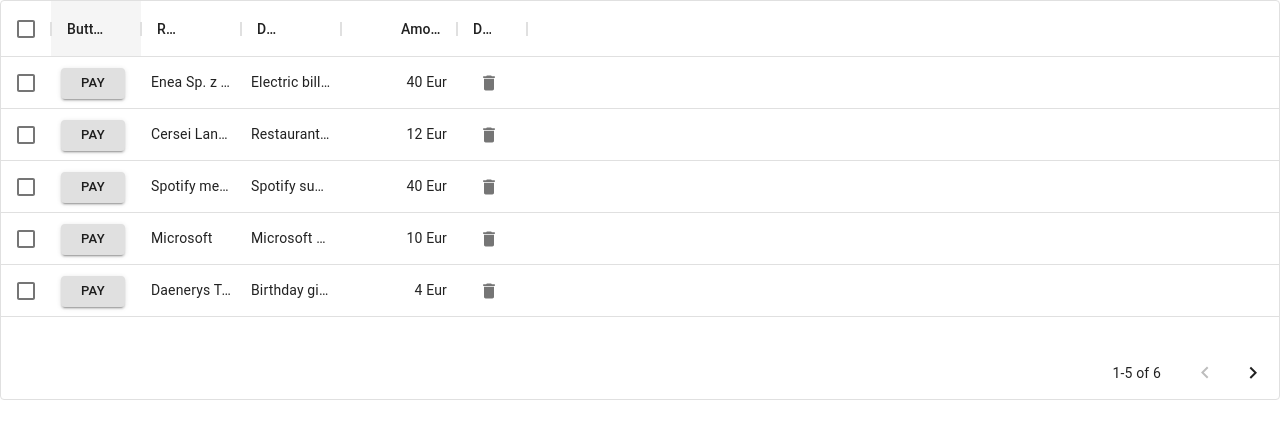
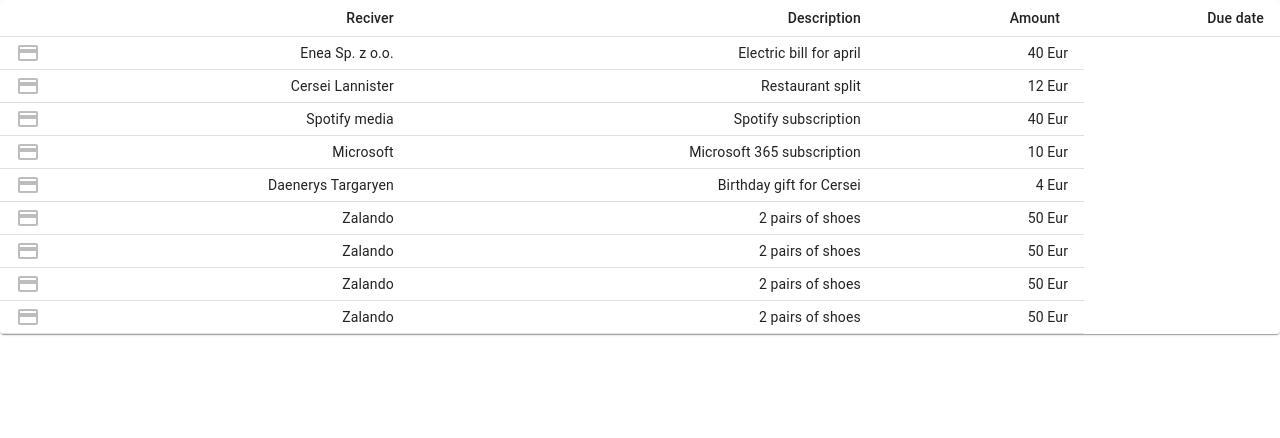
Before and after one commit to aznigft/topay, a React (Create React App) app: page / in a window 1280 px wide. Shown: the top 438 px of the page. Built offline with nearby package versions, Linux system fonts and the light colour scheme.

Commit message:
Trying new table type for payment list with more responive feeling.

```diff
--- /dev/null
+++ b/src/components/PaymentTable.js
@@ -0,0 +1,87 @@
+import React from 'react';
+import { makeStyles } from '@material-ui/core/styles';
+import Table from '@material-ui/core/Table';
+import TableBody from '@material-ui/core/TableBody';
+import TableCell from '@material-ui/core/TableCell';
+import TableContainer from '@material-ui/core/TableContainer';
+import TableHead from '@material-ui/core/TableHead';
+import TableRow from '@material-ui/core/TableRow';
+import Paper from '@material-ui/core/Paper';
+import Button from '@material-ui/core/Button';
+import IconButton from '@material-ui/core/IconButton';
+import PaymentOutlinedIcon from '@material-ui/icons/PaymentOutlined';
+
+const useStyles = makeStyles({
+  table: {
+
+  },
+});
+
+function createData(name, calories, fat, carbs, protein) {
+  return { name, calories, fat, carbs, protein };
+}
+
+function createPayment(reciver, description, amount, dueDate) {
+    return { reciver, description, amount, dueDate };
+  }
+
+// const rows = [
+//   createPayment('A')
+//   createData('Frozen yoghurt', 159, 6.0, 24, 4.0),
+//   createData('Ice cream sandwich', 237, 9.0, 37, 4.3),
+//   createData('Eclair', 262, 16.0, 24, 6.0),
+//   createData('Cupcake', 305, 3.7, 67, 4.3),
+//   createData('Gingerbread', 356, 16.0, 49, 3.9),
+// ];
+
+const rows = [
+    { id: 1, recipent: 'Enea Sp. z o.o.', description: 'Electric bill for april', amount: '40 Eur' },
+    { id: 2, recipent: 'Cersei Lannister', description: 'Restaurant split', amount: '12 Eur' },
+    { id: 3, recipent: 'Spotify media', description: 'Spotify subscription ', amount: '40 Eur' },
+    { id: 4, recipent: 'Microsoft', description: 'Microsoft 365 subscription', amount: '10 Eur' },
+    { id: 5, recipent: 'Daenerys Targaryen', description: 'Birthday gift for Cersei', amount: '4 Eur' },
+    { id: 6, recipent: 'Zalando', description: '2 pairs of shoes', amount: '50 Eur' },
+    { id: 7, recipent: 'Zalando', description: '2 pairs of shoes', amount: '50 Eur' },
+    { id: 8, recipent: 'Zalando', description: '2 pairs of shoes', amount: '50 Eur' },
+    { id: 9, recipent: 'Zalando', description: '2 pairs of shoes', amount: '50 Eur' },
+  ];
+
+export default function PaymentTable() {
+  const classes = useStyles();
+
+  return (
+    <TableContainer component={Paper}>
+      <Table className={classes.table} size="small" aria-label="a dense table">
+        <TableHead>
+          <TableRow>
+            <TableCell padding="checkbox"></TableCell>
+            <TableCell align="right">Reciver</TableCell>
+            <TableCell align="right">Description</TableCell>
+            <TableCell align="right">Amount</TableCell>
+            <TableCell align="right">Due date</TableCell>
+          </TableRow>
+        </TableHead>
+        <TableBody>
+          {rows.map((row) => (
+            <TableRow key={row.id}>
+              <TableCell padding="checkbox">
+                {/* <Button
+                    onClick={() => console.log("arr")}
+                    variant="contained"
+                    size ='small'>
+                    Pay
+                </Button> */}
+                <IconButton aria-label="delete" disabled color="primary">
+                    <PaymentOutlinedIcon />
+                </IconButton>
+              </TableCell>
+              <TableCell align="right">{row.recipent}</TableCell>
+              <TableCell align="right">{row.description}</TableCell>
+              <TableCell align="right">{row.amount}</TableCell>
+            </TableRow>
+          ))}
+        </TableBody>
+      </Table>
+    </TableContainer>
+  );
+}
--- a/src/components/Todo.js
+++ b/src/components/Todo.js
@@ -1,10 +1,14 @@
 import React from 'react'
 import DataGridDemo from './DataGridDemo'
+import PaymentTable from './PaymentTable'
+import Grid from '@material-ui/core/Grid';
 
 function Todo(props) {
     return (
         <div>
-            <DataGridDemo/>
+            {/* <DataGridDemo/> */}
+            < Grid item xs={12} />
+            <PaymentTable />
         </div>
     )
 }
```
